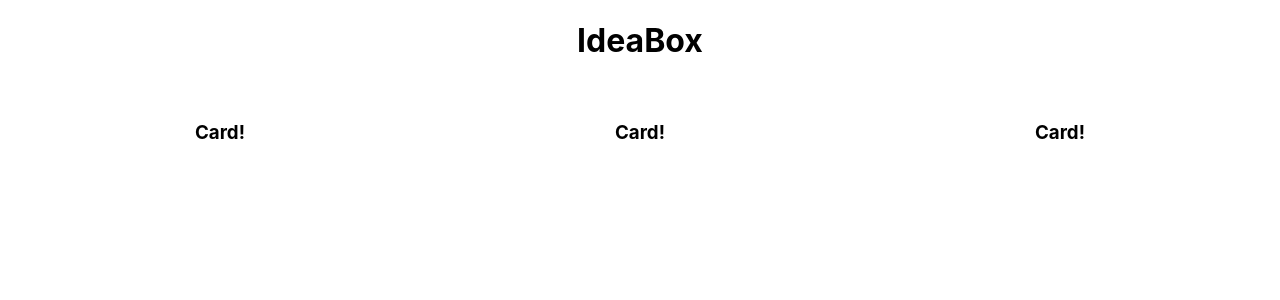
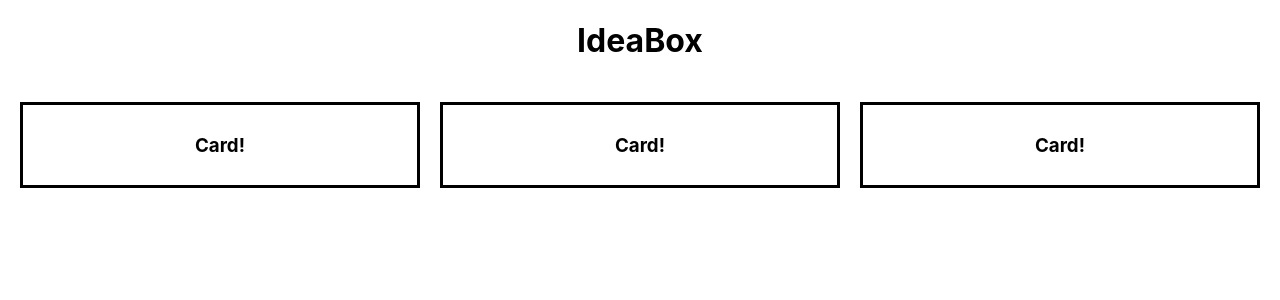
Before and after one commit to aburg15/ideabox, a React (Create React App) app: page / in a window 1280 px wide. Shown: the top 300 px of the page. Built offline with nearby package versions, Linux system fonts and the light colour scheme.

Commit message:
Add map method to ideas component

```diff
--- a/src/App.js
+++ b/src/App.js
@@ -18,7 +18,7 @@ class App extends Component {
     return (
       <main className='App'>
         <h1>IdeaBox</h1>
-        <Ideas name='Travis'/>
+        <Ideas ideas={this.state.ideas}/>
       </main>
     )
   }
--- a/src/Card.css
+++ b/src/Card.css
@@ -0,0 +1,5 @@
+.card {
+  box-sizing: border-box;
+  border: 3px solid black;
+  padding: 10px;
+}
--- a/src/Card.js
+++ b/src/Card.js
@@ -4,7 +4,9 @@ import './Card.css'
 
 const Card = () => {
   return (
-    <h3>Card!</h3>
+    <div className='card'>
+      <h3>Card!</h3>
+    </div>
   )
 }
 
--- a/src/Ideas.js
+++ b/src/Ideas.js
@@ -2,14 +2,21 @@ import React from 'react';
 import Card from './Card'
 import './Ideas.css';
 
-const Ideas = (props) => {
-  const { name } = props;
+const Ideas = ({ideas}) => {
+  const ideaCards = ideas.map(idea => {
+    return (
+      <Card
+        title={idea.title}
+        description={idea.description}
+        id={idea.id}
+        key={idea.id}
+      />
+    )
+  });
 
   return (
     <div className='ideas-container'>
-      <Card />
-      <Card />
-      <Card />
+      {ideaCards}
     </div>
   )
 }
```
